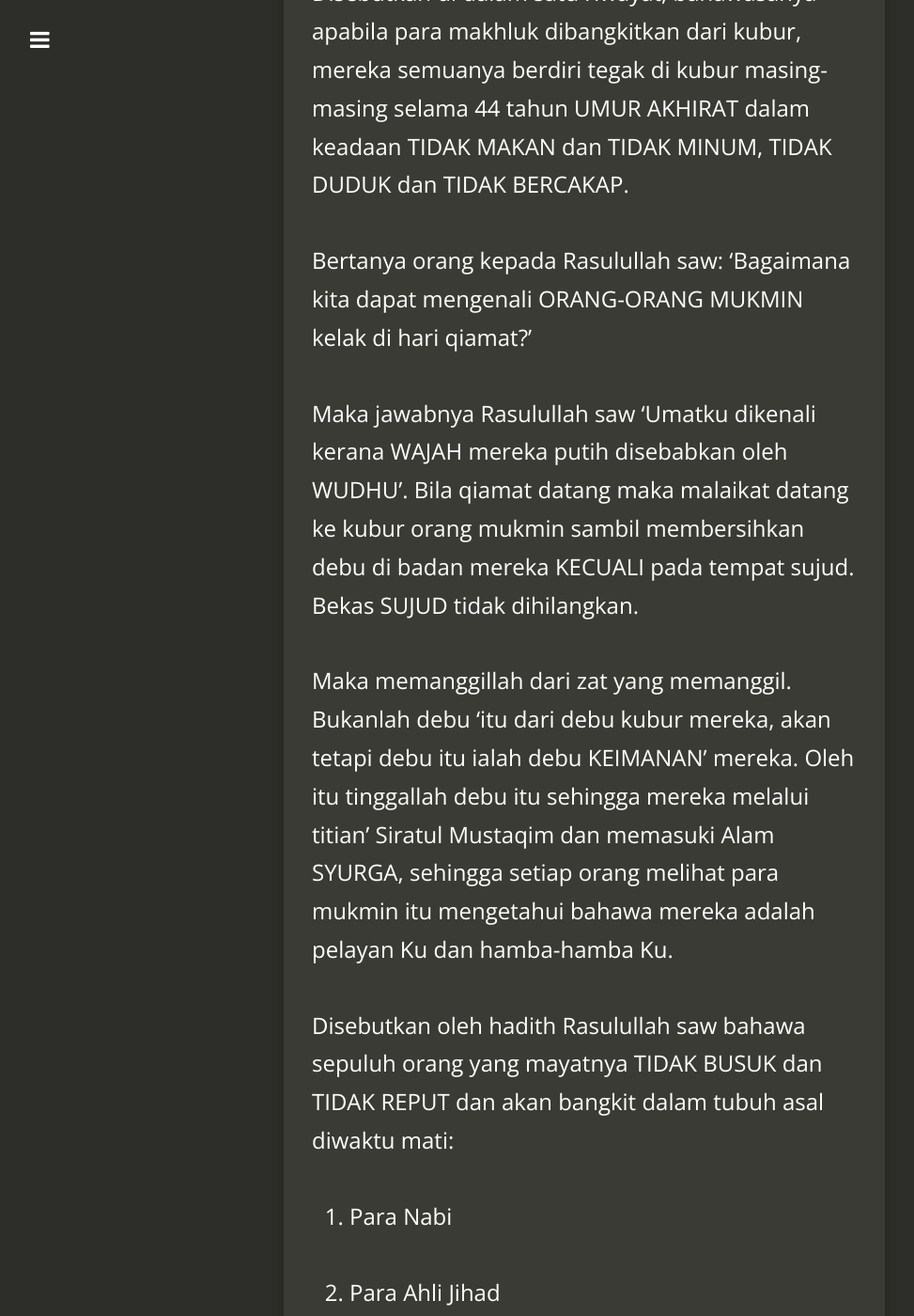
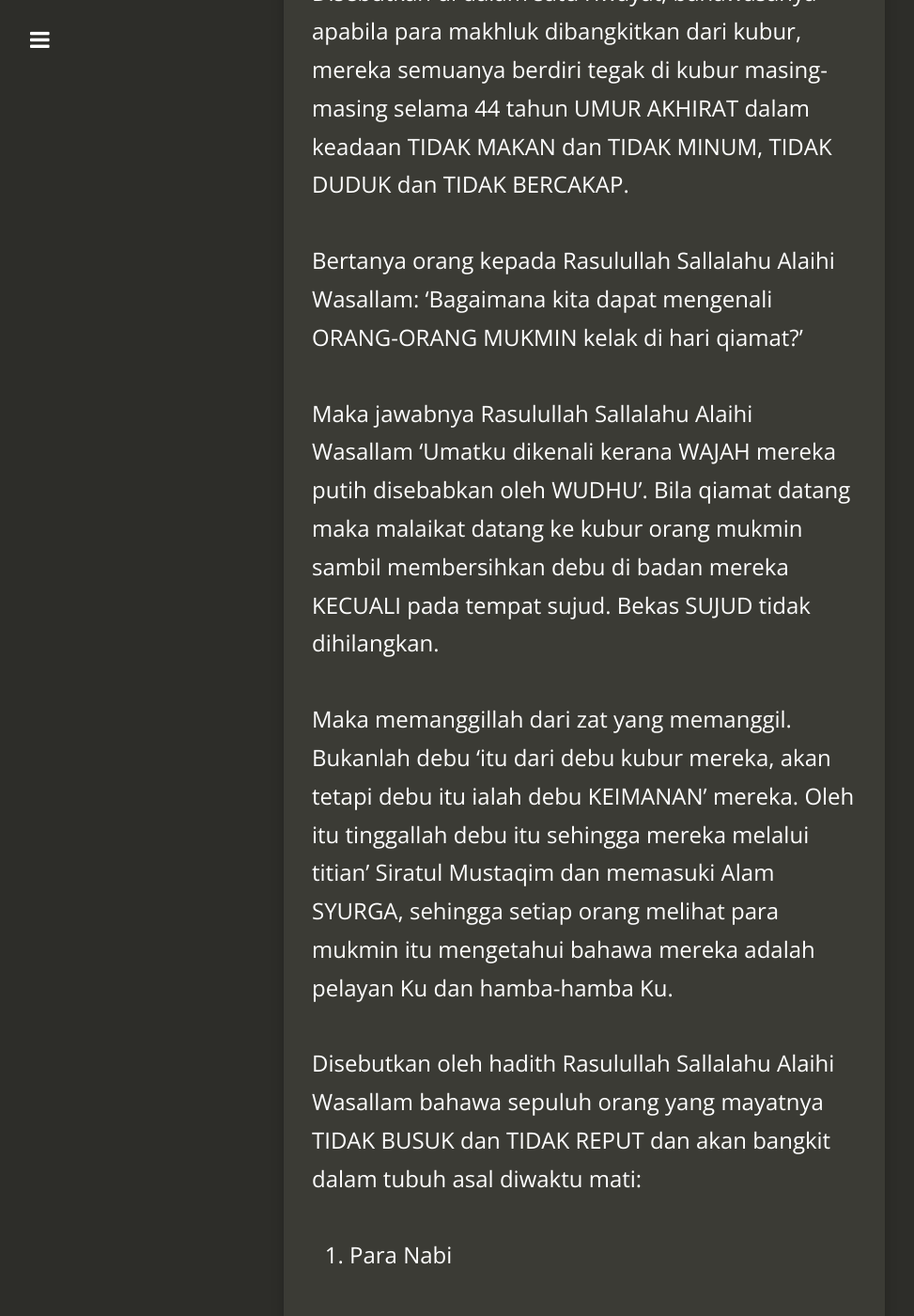
Before and after one commit to kedamaian/swsyafiq, a Jekyll site: the page built from _posts/2016-09-19-mayat-yang-tidak-reput-dan-busuk-di-hari-kiamat-kelak.md, in a window 1280 px wide and 1400 px high, scrolled down 516 px. Shown: the whole window at 94% size, without its empty margins (18-991 px from the left). Built offline with Jekyll 4.4.1, drawn with Linux system fonts in a browser that asks for light colours; nearby versions of some CDN libraries; comment, search, counter and statistics services are not loaded; some of the changed text lies outside the part shown.

Commit message:
Update 2016-09-19-mayat-yang-tidak-reput-dan-busuk-di-hari-kiamat-kelak.md

```diff
--- a/_posts/2016-09-19-mayat-yang-tidak-reput-dan-busuk-di-hari-kiamat-kelak.md
+++ b/_posts/2016-09-19-mayat-yang-tidak-reput-dan-busuk-di-hari-kiamat-kelak.md
@@ -9,13 +9,13 @@ categories:
 ### SEPULUH ORANG YANG MAYATNYA TIDAK BUSUK DAN TIDAK REPUT DI HARI QIAMAT KELAK
 Disebutkan di dalam satu riwayat, bahawasanya apabila para makhluk dibangkitkan dari kubur, mereka semuanya berdiri tegak di kubur masing-masing selama 44 tahun UMUR AKHIRAT dalam keadaan TIDAK MAKAN dan TIDAK MINUM, TIDAK DUDUK dan TIDAK BERCAKAP.
 
-Bertanya orang kepada Rasulullah saw: 'Bagaimana kita dapat mengenali ORANG-ORANG MUKMIN kelak di hari qiamat?'
+Bertanya orang kepada Rasulullah Sallalahu Alaihi Wasallam: 'Bagaimana kita dapat mengenali ORANG-ORANG MUKMIN kelak di hari qiamat?'
 
-Maka jawabnya Rasulullah saw 'Umatku dikenali kerana WAJAH mereka putih disebabkan oleh WUDHU'. Bila qiamat datang maka malaikat datang ke kubur orang mukmin sambil membersihkan debu di badan mereka KECUALI pada tempat sujud. Bekas SUJUD tidak dihilangkan.
+Maka jawabnya Rasulullah Sallalahu Alaihi Wasallam 'Umatku dikenali kerana WAJAH mereka putih disebabkan oleh WUDHU'. Bila qiamat datang maka malaikat datang ke kubur orang mukmin sambil membersihkan debu di badan mereka KECUALI pada tempat sujud. Bekas SUJUD tidak dihilangkan.
 
 Maka memanggillah dari zat yang memanggil. Bukanlah debu 'itu dari debu kubur mereka, akan tetapi debu itu ialah debu KEIMANAN' mereka. Oleh itu tinggallah debu itu sehingga mereka melalui titian' Siratul Mustaqim dan memasuki Alam SYURGA, sehingga setiap orang melihat para mukmin itu mengetahui bahawa mereka adalah pelayan Ku dan hamba-hamba Ku.
 
-Disebutkan oleh hadith Rasulullah saw bahawa sepuluh orang yang mayatnya TIDAK BUSUK dan TIDAK REPUT dan akan bangkit dalam tubuh asal diwaktu mati:
+Disebutkan oleh hadith Rasulullah Sallalahu Alaihi Wasallam bahawa sepuluh orang yang mayatnya TIDAK BUSUK dan TIDAK REPUT dan akan bangkit dalam tubuh asal diwaktu mati:
 
 1. Para Nabi
 
@@ -37,7 +37,7 @@ Disebutkan oleh hadith Rasulullah saw bahawa sepuluh orang yang mayatnya TIDAK B
 
 10. Orang yang mati di siang hari atau di malam Jumaat jika mereka itu dari kalangan orang yang beriman.
 
-Didalam satu riwayat yang lain dari Jabir bin Abdullah ra sabda Rasulullah saw: Apabila datang hari QIAMAT dan orang-orang yang berada di dalam kubur dibangkitkan maka Allah swt memberi wahyu kepada Malaikat Ridhwan:
+Didalam satu riwayat yang lain dari Jabir bin Abdullah ra sabda Rasulullah Sallalahu Alaihi Wasallam: Apabila datang hari QIAMAT dan orang-orang yang berada di dalam kubur dibangkitkan maka Allah swt memberi wahyu kepada Malaikat Ridhwan:
 
 > Wahai Ridhwan, sesungguhnya Aku telah mengeluarkan hamba-hamba Ku berpuasa ( Ahli Puasa ) dari kubur mereka di dalam keadaan letih dan dahaga. Maka ambillah dan berikan mereka segala makanan yang digoreng dan buah-buahan SYURGA.
 
```
